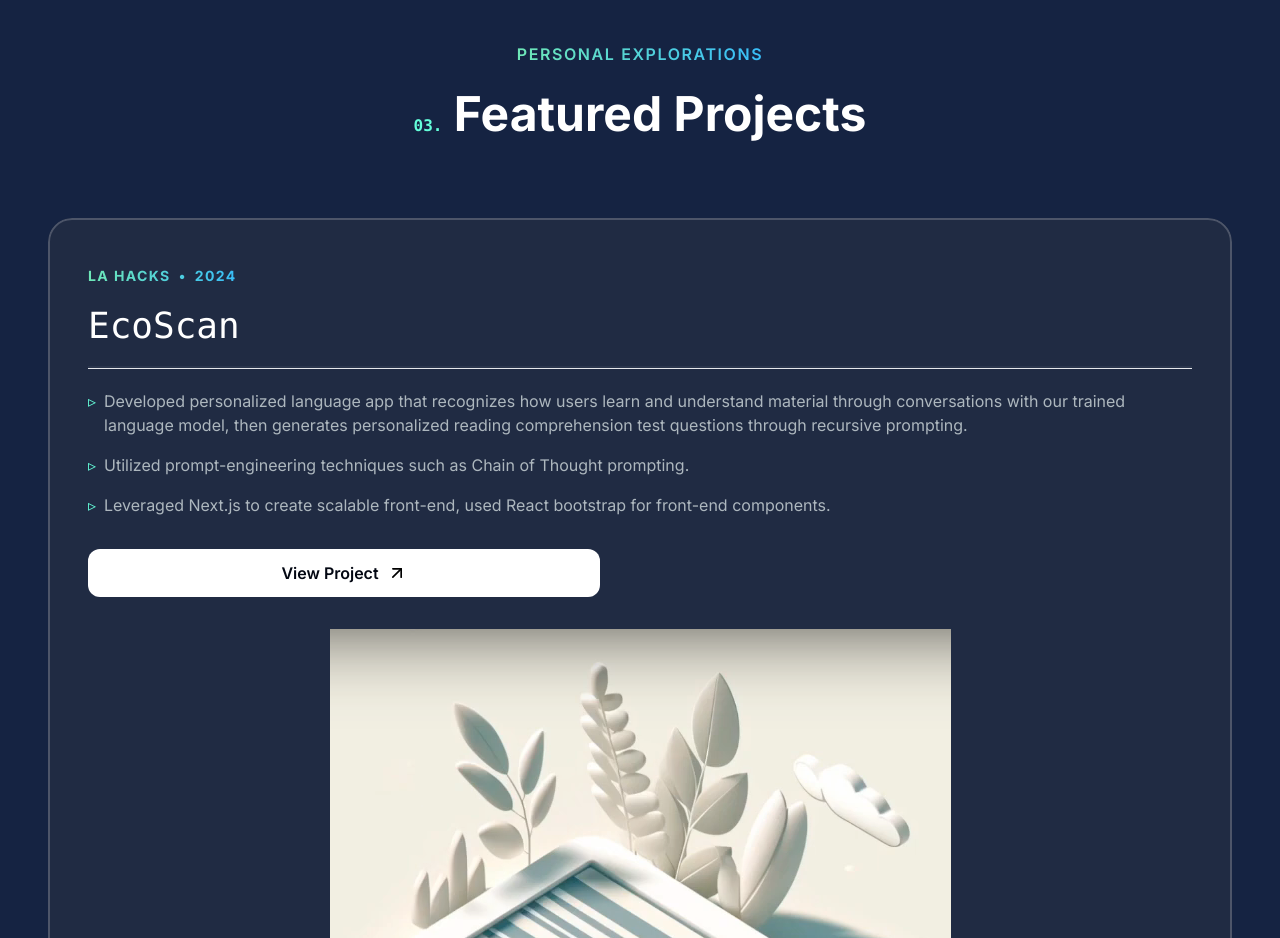
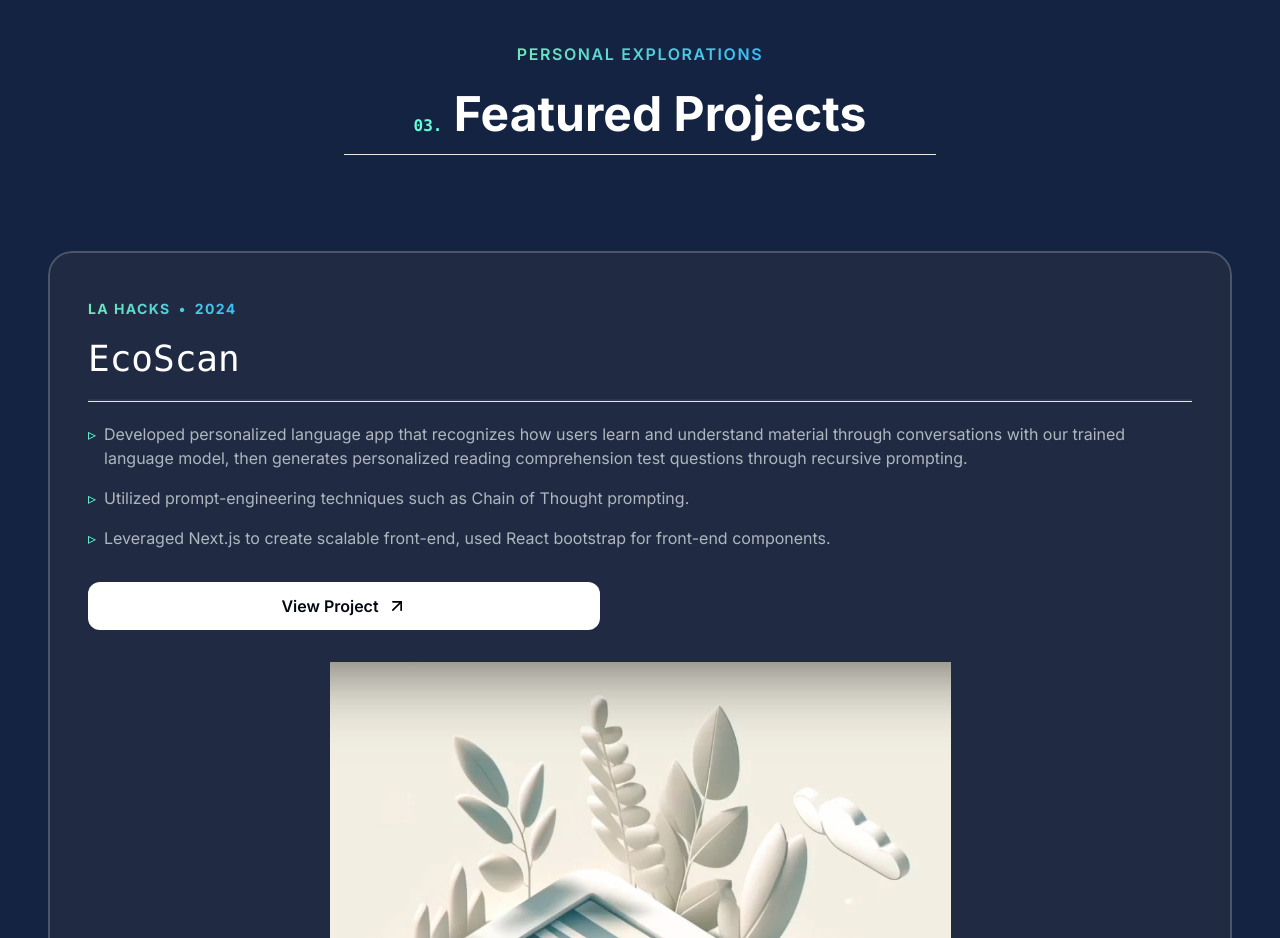
Before and after one commit to zhendahu/zhendahu.github.io, a Next.js app in the folder zhenda-portfolio/: page / in a window 1280 px wide. Shown: the part 3200-4138 px from the top of the page. Built offline with nearby package versions, Linux system fonts and the light colour scheme.

Commit message:
add horizontal line

```diff
--- a/zhenda-portfolio/src/app/components/ProjectSection.jsx
+++ b/zhenda-portfolio/src/app/components/ProjectSection.jsx
@@ -60,6 +60,10 @@ const ProjectSection = () => {
                     <h2 className='text-3xl md:text-5xl text-white font-bold mt-6'> <span className='font-mono text-[#64FFDA] text-base'>03.</span> Featured Projects</h2>
                 </div>
 
+                <div className='items-center flex flex-col'>
+                    <hr className="h-px my-4 bg-gray-200 dark:bg-gray-700 w-1/2" />
+                </div>
+
                 <div className='flex flex-col mt-10 md:mt-20 gap-20 justify-center'>
                     {TAB_DATA.map(project => (
                         <div key={project.title} className="bg-[#202b43] rounded-3xl relative z-0 overflow-hidden after:z-10 after:content-[''] after:absolute after:inset-0 after:outline-2 after:outline after:-outline-offset-2 after:rounded-3xl after:outline-white/20 px-8 pt-8 md:pt-12 md:px-10 text-white after:pointer-events-none">
```
